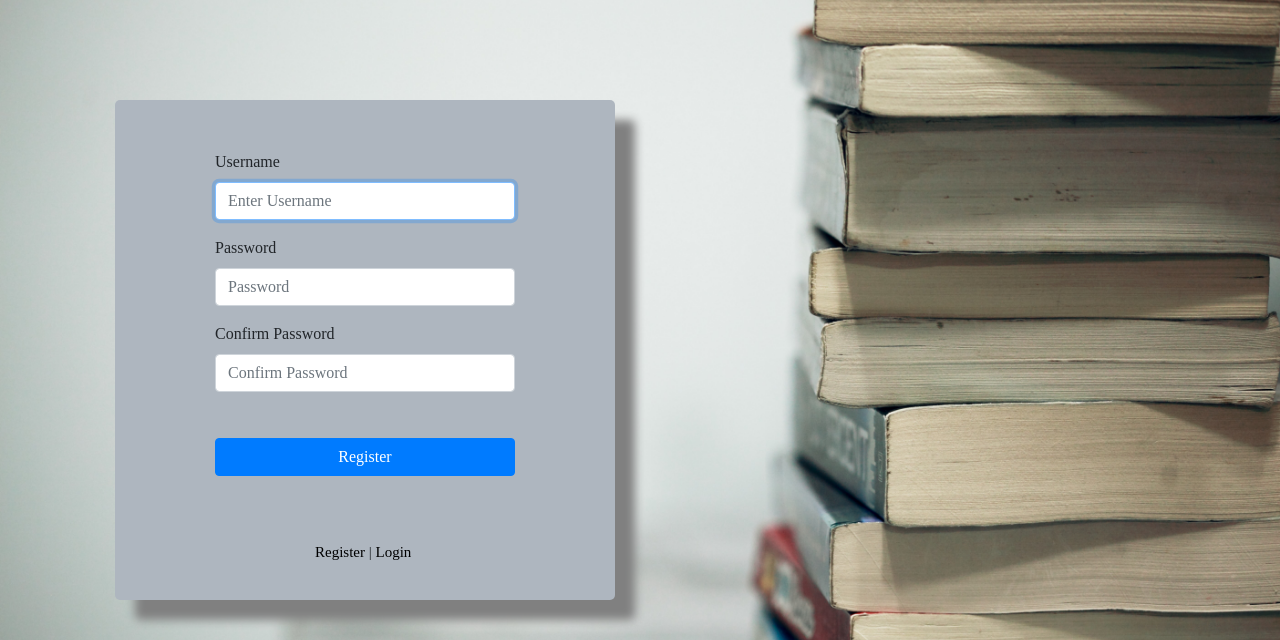
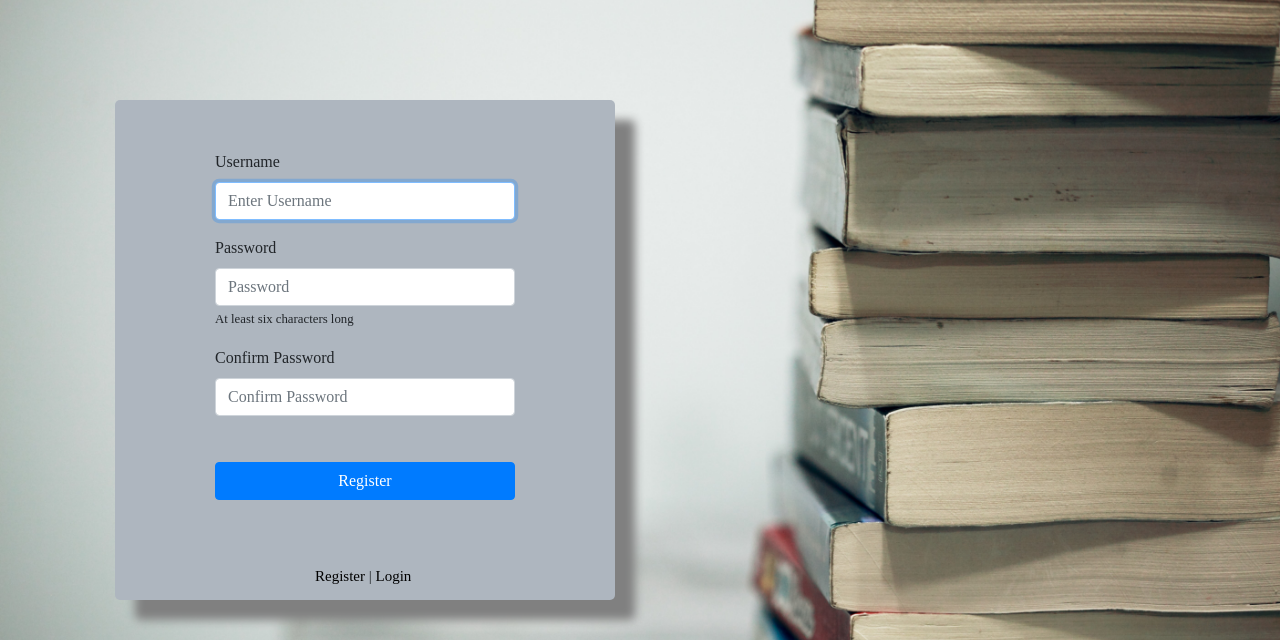
Before and after one commit to sundaramgupta/book-review, a Flask app: page / in a window 1280 px wide. Shown: the top 640 px of the page. Run offline with Flask 2, Linux system fonts and the light colour scheme; some libraries are stand-ins or nearby versions.

Commit message:
password 6 char requirement

```diff
--- a/application.py
+++ b/application.py
@@ -98,11 +98,15 @@ def registration():
 
 		#check if password is provided
 		if not p:
-			return render_template("error.html", message="You MUST provide password! Duh!")
+			return render_template("error.html", message="You MUST provide password!")
+
+		#ensure password is six characters long
+		if len(p) < 6:
+			return render_template("error.html", message="Passwors MUST be six characters long")
 
 		#ensure confirmation was submitted
 		if not request.form.get("confirmation"):
-			return render_template("error.html", message="You MUST confirm the password! FOOl!")
+			return render_template("error.html", message="You MUST confirm the password!")
 
 		#ensure the provided passwords are same
 		if not request.form.get("password") == request.form.get("confirmation"):
--- a/templates/registration.html
+++ b/templates/registration.html
@@ -11,6 +11,7 @@
               <div class="form-group">
                 <label for="exampleInputPassword1">Password</label>
                 <input name="password" type="password" class="form-control" placeholder="Password">
+                <small> At least six characters long </small>
               </div>
               <div class="form-group">
                 <label for="exampleInputPassword1">Confirm Password</label>
```
Also changed, not shown: 2 other files.
